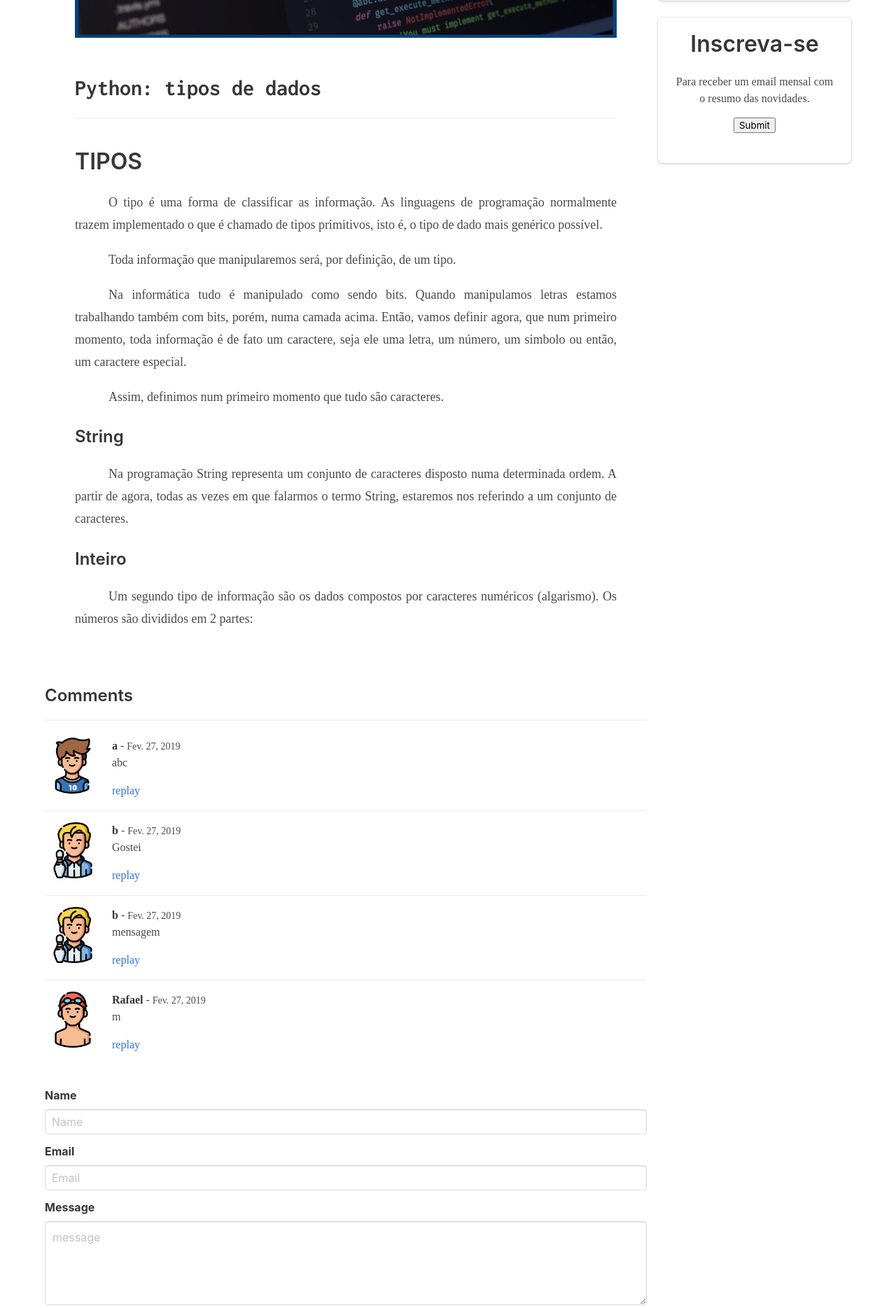
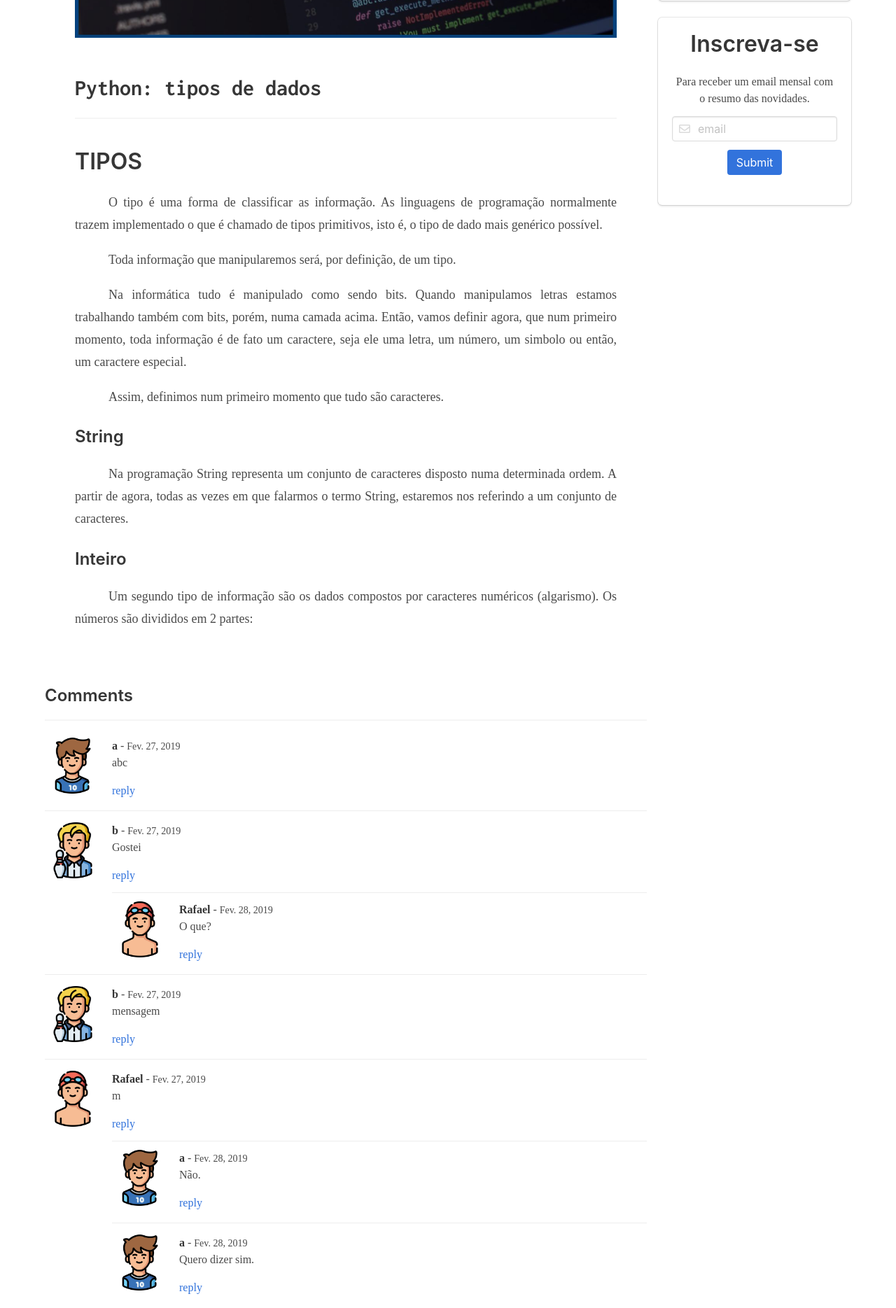
Before and after one commit to pixelHat/blog, a Django app: page /article/4 in a window 1280 px wide. Shown: the part 811-2680 px from the top of the page at 70% size. Run offline with Django 3.2, Linux system fonts and the light colour scheme; data comes from the database, SQL or seed files in the repository; both versions use the stored data as it was after the commit.

Commit message:
refactored the comment system.

```diff
--- a/user/forms.py
+++ b/user/forms.py
@@ -1,4 +1,5 @@
 from django import forms
+from django.core.exceptions import ObjectDoesNotExist
 
 
 class ContactForm(forms.Form):
@@ -21,3 +22,36 @@ class ContactForm(forms.Form):
 class NotifyForm(forms.Form):
     attrs = {'class': 'input', 'placeholder': 'email'}
     email = forms.EmailField(widget=forms.EmailInput(attrs=attrs))
+
+
+class CommentForm(forms.Form):
+    from .models import Article, Comment
+    attrs = {'class': 'input'}
+    name = forms.CharField(label='Nome',
+                           max_length=70,
+                           widget=forms.TextInput(attrs=attrs))
+    email = forms.CharField(label='Email',
+                            max_length=100,
+                            widget=forms.EmailInput(attrs=attrs))
+    message = forms.CharField(label='Mensagem',
+                              widget=forms.Textarea(attrs={'class': 'textarea'}))
+    article = forms.CharField(widget=forms.HiddenInput())
+    reply = forms.CharField(widget=forms.HiddenInput())
+
+    def clean_article(self):
+        article = self.cleaned_data.get('article')
+        try:
+            self.Article.objects.get(pk=article)
+        except ObjectDoesNotExist:
+            raise forms.ValidationError('Invalid article',
+                                        code='invalid article')
+        return article
+
+    def clean_reply(self):
+        reply = self.cleaned_data.get('reply')
+        try:
+            self.Comment.objects.get(pk=reply)
+        except ObjectDoesNotExist:
+            raise forms.ValidationError('Invalid comment id',
+                                        code='invalid comment id')
+        return reply
--- a/user/models.py
+++ b/user/models.py
@@ -59,17 +59,21 @@ class Article(models.Model):
 
 class Comment(models.Model):
     article = models.ForeignKey(Article, on_delete=models.CASCADE,
-                                related_name="artifcle")
+                                related_name="article")
     user = models.ForeignKey(User, on_delete=models.CASCADE,
-                             related_name="user")
+                             related_name="user_id")
     comment = models.TextField()
     published = models.DateField(default="2019-02-28")
 
 
 class Reply(models.Model):
+    user = models.ForeignKey(User, on_delete=models.CASCADE,
+                             default=None,
+                             related_name="replies")
     comment_id = models.ForeignKey(Comment, on_delete=models.CASCADE,
                                    related_name="comment_parent")
     comment = models.TextField()
+    published = models.DateField(default="2019-02-28")
 
 
 class Contact(models.Model):
--- a/user/templates/user/article.html
+++ b/user/templates/user/article.html
@@ -48,9 +48,31 @@
                             {{comment.comment}}
                         </p>
                         <p>
-                            <a href="#">replay</a>
+                            <a onclick="reply({{comment.id}});">reply</a>
                         </p>
                     </div>
+
+                    {% for comment in comment.comment_parent.all %}
+                    <article class="media">
+                        <figure class="media-left">
+                            <p class="image">
+                                <img src="{{comment.user.image.url}}"> <!-- 128x128 -->
+                            </p>
+                        </figure>
+                        <div class="media-content">
+                            <div class="content">
+                                <p>
+                                    <strong>{{comment.user.name}}</strong> - <small>{{comment.published}}</small>
+                                    <br>
+                                    {{comment.comment}}
+                                </p>
+                                <p>
+                                    <a onclick="reply({{comment.id}});">reply</a>
+                                </p>
+                            </div>
+                        </div>
+                    </article>
+                    {% endfor %}
                 </div>
             </article>
             {% empty %}
@@ -59,31 +81,22 @@
             <!-- end of comments -->
         </div>
         <div class="comment-form">
-            <form method="POST">
+            <form method="POST" id="form_comment">
+                {% csrf_token %}
+                {% for field in form_comment.visible_fields %}
                 <div class="field">
                     <label class="label">
-                        Name
+                        {{field.label}}
                     </label>
                     <div class="control">
-                        <input class="input" type="text" placeholder="Name" />
+                        {{field}}
                     </div>
                 </div>
-                <div class="field">
-                    <label class="label">
-                        Email
-                    </label>
-                    <div class="control">
-                        <input class="input" type="email" placeholder="Email" />
-                    </div>
-                </div>
-                <div class="field">
-                    <label class="label">
-                        Message
-                    </label>
-                    <div class="control">
-                        <textarea class="textarea" placeholder="message"></textarea>
-                    </div>
-                </div>
+                {% endfor %}
+                {% for field in form_comment.hidden_fields %}
+                    {{field}}
+                {% endfor %}
+                <!-- <input type="hidden" id="replay" value="0"> -->
                 <div class="field">
                     <div class="control">
                         <button class="button is-link">Submit</button>
@@ -93,6 +106,29 @@
         </div>
     </article>
 </main>
+<script>
+    const reply = id => {
+        document.querySelector('#id_reply').value = id;
+    }
+
+    const form_comment = document.querySelector('#form_comment');
+    form_comment.onsubmit = () => {
+        const request = new XMLHttpRequest();
+        request.open('POST', {% url 'comment' %}, true);
+        request.onload = () => {
+            console.log('yes');
+        }
+        const data = new FormData();
+        data.append('name', form_comment.name.value);
+        data.append('email', form_comment.email.value);
+        data.append('message', form_comment.message.value);
+        data.append('article', form_comment.article.value);
+        data.append('reply', form_comment.reply.value);
+        data.append('csrfmiddlewaretoken', form_comment.csrfmiddlewaretoken.value);
+        request.send(data);
+        return true;
+    }
+</script>
 <!-- end of post -->
 {% endblock %}
 
--- a/user/templates/user/aside.html
+++ b/user/templates/user/aside.html
@@ -50,14 +50,18 @@
         <form id="catch-email">
             {% csrf_token %}
             {% for field in form %}
-            <div class="control has-icons-left">
-                {{field}}
-                <span class="icon is-left">
-                    <i class="far fa-envelope"></i>
-                </span>
+            <div class="field">
+                <div class="control has-icons-left">
+                    {{field}}
+                    <span class="icon is-left">
+                        <i class="far fa-envelope"></i>
+                    </span>
+                </div>
             </div>
             {% endfor %}
-            <input id='submit-email' type="submit">
+            <div class="field">
+                <input id='submit-email' class="button is-link" type="submit">
+            </div>
         </form>
     </article>
     <!-- end catch email -->
--- a/user/urls.py
+++ b/user/urls.py
@@ -8,4 +8,5 @@ urlpatterns = [
     path('search/', views.search, name='search'),
     path('contact/', views.contact, name='contact'),
     path('notify/', views.notify, name='notify'),
+    path('comment/', views.comment, name='comment'),
 ]
--- a/user/views.py
+++ b/user/views.py
@@ -7,6 +7,7 @@ from django.urls import reverse
 from django.shortcuts import render
 from . import models
 from . import forms
+import datetime
 
 
 def index(request):
@@ -48,6 +49,9 @@ def article(request, id):
         'tags': tags,
         'related_articles': related_articles,
         'comments': comments,
+        'form': forms.NotifyForm(),
+        'form_comment': forms.CommentForm(initial={'article': article.id,
+                                                   'replay': 0}),
     }
     return render(request, 'user/article.html', context)
 
@@ -126,3 +130,25 @@ def notify(request):
         except IntegrityError:
             wasRegistered = False
     return JsonResponse({'wasRegistered': wasRegistered})
+
+
+def comment(request):
+    form = forms.CommentForm(request.POST)
+    if form.is_valid():
+        reply = form.cleaned_data['reply']
+        article = models.Article.objects.get(pk=form.cleaned_data['article'])
+        name = form.cleaned_data['name']
+        email = form.cleaned_data['email']
+        message = form.cleaned_data['message']
+        user = models.User.create_or_get(models.User, name=name, email=email)
+        if reply == '0':
+            models.Comment.objects.create(article=article, user=user,
+                                          comment=message,
+                                          published=datetime.datetime.now())
+        else:
+            comment = models.Comment.objects.get(pk=reply)
+            models.Reply.objects.create(user=user,
+                                        comment_id=comment,
+                                        comment=message,
+                                        published=datetime.datetime.now())
+    return JsonResponse({'ok': True})
```
Also changed, not shown: db.sqlite3, user/migrations/0018_auto_20190227_2216.py (added), user/migrations/0019_reply_user.py (added), user/migrations/0020_reply_published.py (added), 1 other file.
